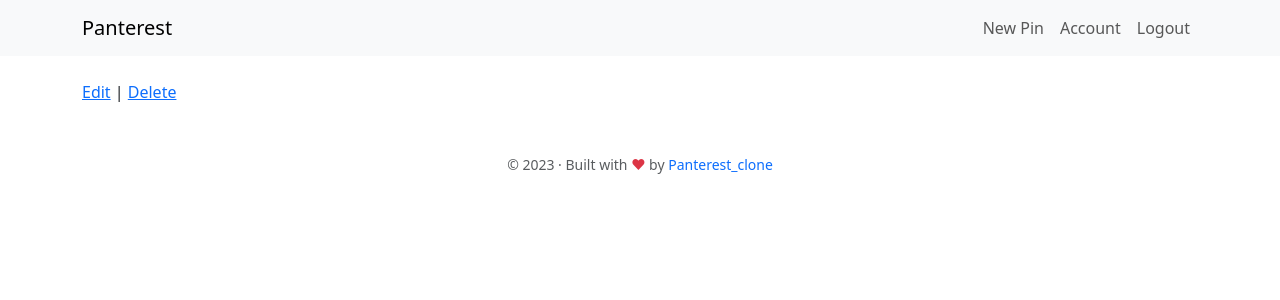
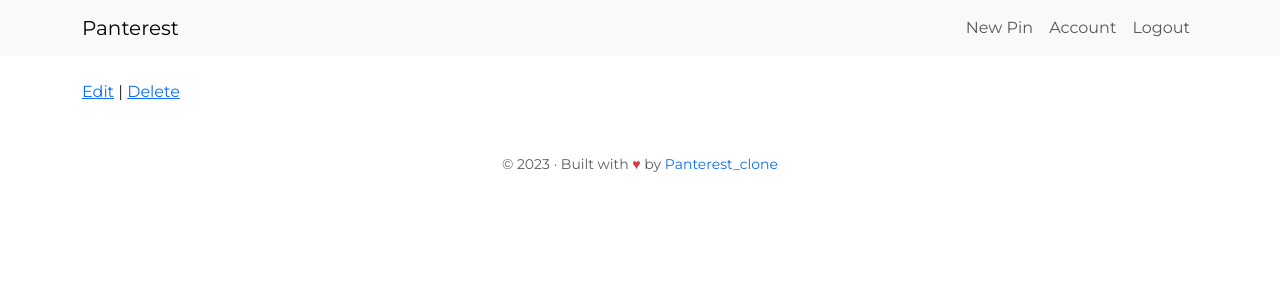
Before and after one commit to willl-8523/Panterest-clone, a Symfony app: template templates/pins/show.html.twig in a window 1280 px wide. Shown: the top 300 px of the page. Run offline with Twig, Linux system fonts and the light colour scheme; the template is opened without the code that fills it, so the values that code supplies are empty; some libraries are stand-ins or nearby versions.

Commit message:
change the font to montserrat

```diff
--- a/templates/layouts/base.html.twig
+++ b/templates/layouts/base.html.twig
@@ -3,12 +3,20 @@
     <head>
         <meta charset="UTF-8">
         <link rel="icon" href="{{ asset('images/logo.png') }}">
+        <link rel="preconnect" href="https://fonts.googleapis.com">
+        <link rel="preconnect" href="https://fonts.gstatic.com" crossorigin>
+        <link href="https://fonts.googleapis.com/css2?family=Montserrat&display=swap" rel="stylesheet">
+
         <title>{% block title %}Welcome!{% endblock %}</title>
 
         {% block stylesheets %}
             <link href="https://cdn.jsdelivr.net/npm/bootstrap@5.3.0-alpha1/dist/css/bootstrap.min.css" rel="stylesheet" integrity="sha384-GLhlTQ8iRABdZLl6O3oVMWSktQOp6b7In1Zl3/Jr59b6EGGoI1aFkw7cmDA6j6gD" crossorigin="anonymous">
 
             <style>
+                html, body {
+                    font-family: 'Montserrat', sans-serif;
+                }
+
                 .alert {
                     padding: 10px;
                     text-align: center;
@@ -17,15 +25,12 @@
                     border: none;
                     border-radius: 0;
                 }
-
                 .alert-success {
                     background-color: green;
                 }
-
                 .alert-info {
                     background-color: blue;
                 }
-
                 .alert-error {
                     background-color: red;
                 }
```
